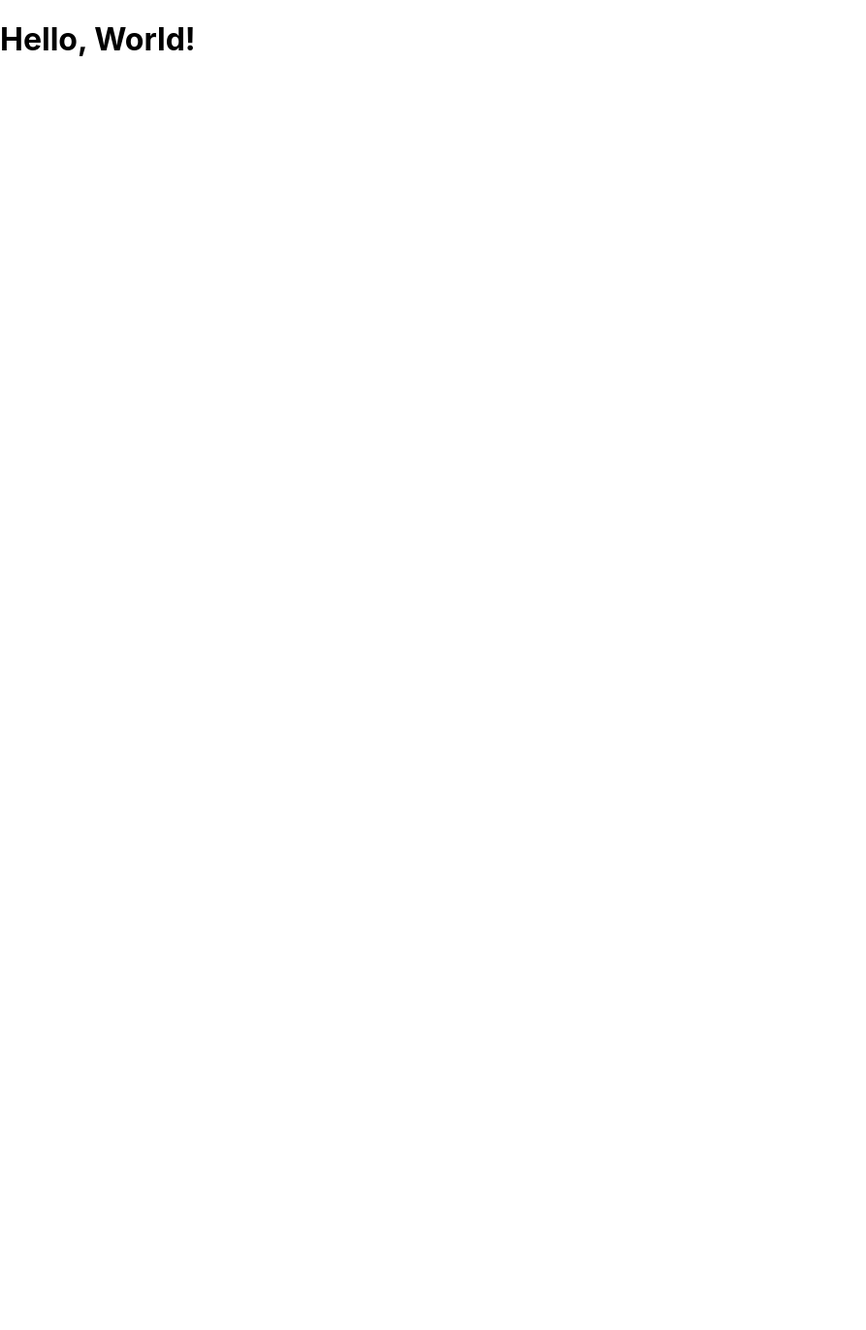
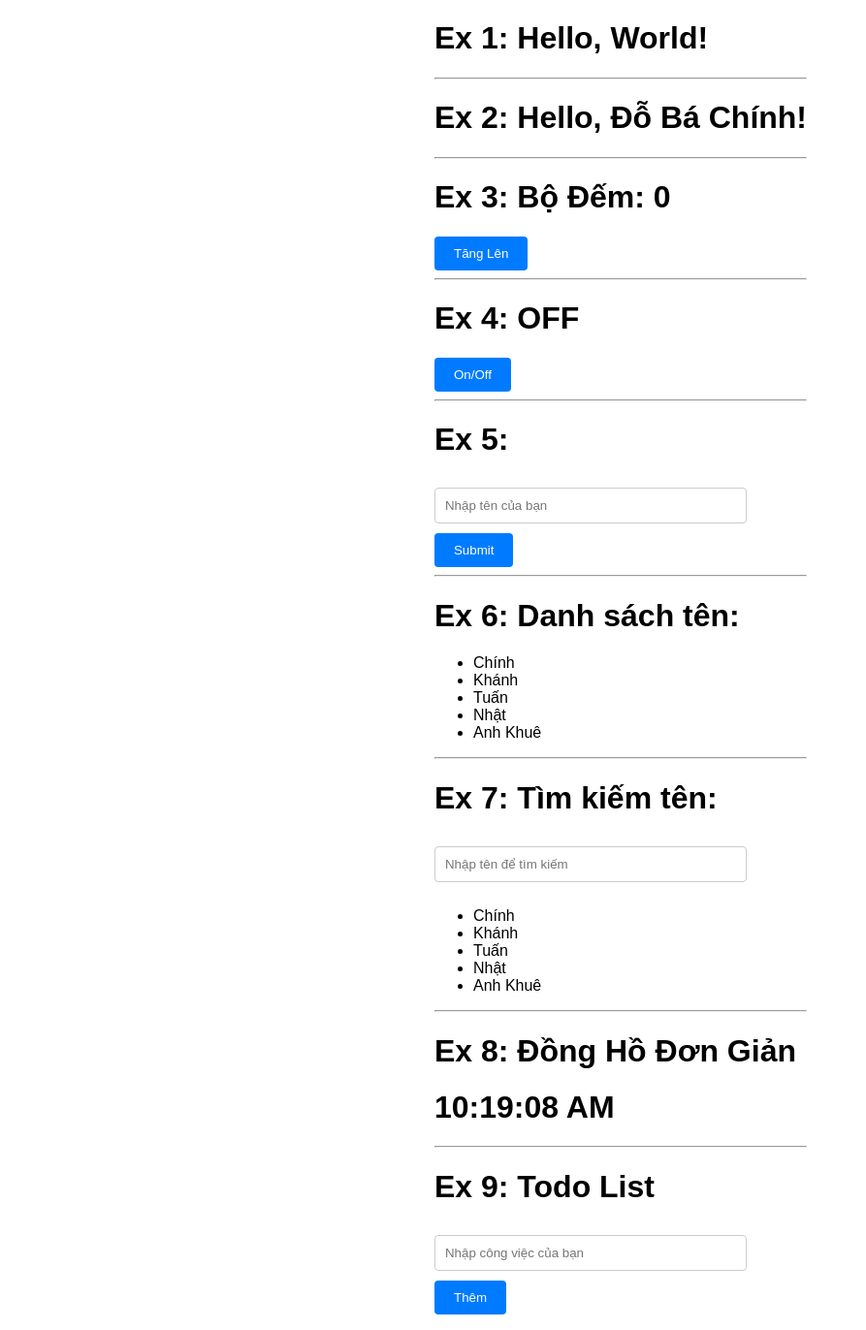
Before and after one commit to dobachinh04/Tigren-React.JS-App, a React (Create React App) app in the folder tigren-app/: page / in a window 1280 px wide. Shown: the whole page at 97% size, without its empty margins (0-893 px from the left). Before the commit the page ends 800 px from the top, so only its background shows below. Built offline with nearby package versions, Linux system fonts and the light colour scheme.

Commit message:
Completed Exercises 1 -> 9

```diff
--- a/tigren-app/src/App.css
+++ b/tigren-app/src/App.css
@@ -1,38 +1,30 @@
-.App {
-  text-align: center;
-}
-
-.App-logo {
-  height: 40vmin;
-  pointer-events: none;
-}
-
-@media (prefers-reduced-motion: no-preference) {
-  .App-logo {
-    animation: App-logo-spin infinite 20s linear;
-  }
-}
-
-.App-header {
-  background-color: #282c34;
-  min-height: 100vh;
+body {
+  font-family: Arial, sans-serif;
   display: flex;
   flex-direction: column;
   align-items: center;
   justify-content: center;
-  font-size: calc(10px + 2vmin);
-  color: white;
 }
 
-.App-link {
-  color: #61dafb;
+button {
+  background-color: #007bff;
+  color: white;
+  border: none;
+  border-radius: 4px;
+  padding: 10px 20px;
+  cursor: pointer;
+  transition: background-color 0.3s;
 }
 
-@keyframes App-logo-spin {
-  from {
-    transform: rotate(0deg);
-  }
-  to {
-    transform: rotate(360deg);
-  }
+button:hover {
+  background-color: #0a3e75;
 }
+
+input {
+  padding: 10px;
+  margin: 10px 0;
+  border: 1px solid #ccc;
+  border-radius: 4px;
+  width: 100%;
+  max-width: 300px;
+}
--- a/tigren-app/src/App.js
+++ b/tigren-app/src/App.js
@@ -1,11 +1,228 @@
-import React from 'react';
-
+import React, { useState, useEffect } from "react";
+import "./App.css";
+// Ex 1: Hello World Component
+// Xuất theo default
 function HelloWorld() {
   return (
     <div>
-      <h1>Hello, World!</h1>
+      <h1>Ex 1: Hello, World!</h1>
+    </div>
+  );
+}
+export default HelloWorld; // Xuất mặc định
+
+// Ex 2: Hiển thị Props
+// Xuất theo name
+export function UserGreeting(props) {
+  return (
+    <div>
+      <hr />
+      <h1>Ex 2: Hello, {props.name}!</h1>
     </div>
   );
 }
 
-export default HelloWorld;
+// Ex 3: Counter component
+export function Counter() {
+  // Sử dụng useState để tạo một state cho bộ đếm
+  const [count, setCount] = useState(0);
+
+  // Hàm xử lý khi nhấn nút
+  const handleIncrement = () => {
+    setCount(count + 1); // Tăng giá trị bộ đếm
+  };
+
+  return (
+    <div>
+      <hr />
+      <h1>Ex 3: Bộ Đếm: {count}</h1>
+      <button onClick={handleIncrement}>Tăng Lên</button>
+    </div>
+  );
+}
+
+// Ex 4: Toggle Component
+export function ToggleButton() {
+  // Sử dụng useState để tạo state cho trạng thái bật/tắt
+  const [isOn, setIsOn] = useState(false);
+
+  // Hàm xử lý khi nhấn nút để đổi trạng thái
+  const handleToggle = () => {
+    setIsOn(!isOn); // Đảo ngược trạng thái giữa true và false
+  };
+
+  return (
+    <div>
+      <hr />
+      {/* Hiển thị "ON" hoặc "OFF" */}
+      <h1>{isOn ? "Ex 4: ON" : "Ex 4: OFF"}</h1>
+
+      {/* Nút nhấn  */}
+      <button onClick={handleToggle}>On/Off</button>
+    </div>
+  );
+}
+
+// Ex 5: Form Handling
+export function NameForm() {
+  const [name, setName] = useState(""); // Lưu trữ giá trị của input
+  const [submittedName, setSubmittedName] = useState(""); // Lưu trữ tên khi submit
+
+  const handleSubmit = (e) => {
+    e.preventDefault(); // Ngăn form reload lại trang
+    setSubmittedName(name); // Đặt tên đã nhập vào state submittedName
+  };
+
+  return (
+    <div>
+      <hr />
+      <form onSubmit={handleSubmit}>
+        <h1>Ex 5:</h1>
+        <input
+          type="text"
+          value={name} // Giá trị của input được liên kết với state 'name'
+          onChange={(e) => setName(e.target.value)} // Cập nhật giá trị 'name' khi người dùng nhập
+          placeholder="Nhập tên của bạn"
+        />
+        <button type="submit">Submit</button>
+      </form>
+      {/* Hiển thị tên đã nhập sau khi submit */}
+      {submittedName && <h2>Tên của bạn là: {submittedName}</h2>}
+    </div>
+  );
+}
+
+// Ex 6: Danh sách (List)
+export function NameList() {
+  // Tạo một mảng chứa các tên
+  const names = ["Chính", "Khánh", "Tuấn", "Nhật", "Anh Khuê"];
+
+  return (
+    <div>
+      <hr />
+      <h1>Ex 6: Danh sách tên:</h1>
+      <ul>
+        {/* Sử dụng phương thức map để render danh sách các tên */}
+        {names.map((name, index) => (
+          <li key={index}>{name}</li> // Hiển thị từng tên
+        ))}
+      </ul>
+    </div>
+  );
+}
+
+// Ex 7: Tìm kiếm trong danh sách
+export function SearchableNameList() {
+  // Tạo một mảng chứa các tên
+  const names = ["Chính", "Khánh", "Tuấn", "Nhật", "Anh Khuê"];
+
+  // State để lưu trữ từ khóa tìm kiếm
+  const [searchTerm, setSearchTerm] = useState("");
+
+  // Lọc danh sách dựa trên từ khóa
+  const filteredNames = names.filter((name) =>
+    name.toLowerCase().includes(searchTerm.toLowerCase())
+  );
+
+  return (
+    <div>
+      <hr />
+      <h1>Ex 7: Tìm kiếm tên:</h1>
+      <input
+        type="text"
+        value={searchTerm}
+        onChange={(e) => setSearchTerm(e.target.value)} // Cập nhật từ khóa tìm kiếm
+        placeholder="Nhập tên để tìm kiếm"
+      />
+      <ul>
+        {/* Hiển thị danh sách tên đã lọc */}
+        {filteredNames.map((name, index) => (
+          <li key={index}>{name}</li>
+        ))}
+      </ul>
+    </div>
+  );
+}
+
+// Ex 8: Đồng hồ đơn giản (Simple Clock)
+export function SimpleClock() {
+  // State để lưu trữ thời gian hiện tại
+  const [currentTime, setCurrentTime] = useState(new Date());
+
+  // Sử dụng useEffect để thiết lập interval cập nhật thời gian mỗi giây
+  useEffect(() => {
+    const intervalId = setInterval(() => {
+      setCurrentTime(new Date()); // Cập nhật thời gian hiện tại
+    }, 1000); // 1000 ms = 1 giây
+
+    // Dọn dẹp interval khi component unmount
+    return () => clearInterval(intervalId);
+  }, []); // Chỉ chạy một lần khi component mount
+
+  // Định dạng thời gian thành chuỗi
+  const formattedTime = currentTime.toLocaleTimeString();
+
+  return (
+    <div>
+      <hr />
+      <h1>Ex 8: Đồng Hồ Đơn Giản</h1>
+      <h1>{formattedTime}</h1> {/* Hiển thị thời gian */}
+    </div>
+  );
+}
+
+// Ex 9: Todo List
+export function TodoList() {
+  // State để lưu trữ danh sách các công việc
+  const [todos, setTodos] = useState([]);
+  const [inputValue, setInputValue] = useState(""); // State cho input công việc mới
+
+  // Hàm thêm công việc vào danh sách
+  const handleAddTodo = (e) => {
+    e.preventDefault(); // Ngăn không cho form reload lại trang
+    if (inputValue.trim()) {
+      // Kiểm tra xem input không rỗng
+      setTodos([...todos, inputValue]); // Thêm công việc vào danh sách
+      setInputValue(""); // Xóa input sau khi thêm
+    }
+  };
+
+  // Hàm xóa công việc
+  const handleDeleteTodo = (index) => {
+    const newTodos = todos.filter((_, i) => i !== index); // Lọc ra công việc không phải là công việc cần xóa
+    setTodos(newTodos); // Cập nhật lại danh sách công việc
+  };
+
+  return (
+    <div>
+      <hr />
+      <h1>Ex 9: Todo List</h1>
+      <form onSubmit={handleAddTodo}>
+        <input
+          type="text"
+          value={inputValue} // Liên kết giá trị input với state
+          onChange={(e) => setInputValue(e.target.value)} // Cập nhật state khi người dùng nhập
+          placeholder="Nhập công việc của bạn"
+        />
+        <button type="submit">Thêm</button>
+      </form>
+      <ul>
+        {/* Hiển thị danh sách công việc */}
+        {todos.map((todo, index) => (
+          <li key={index}>
+            {todo}
+            <button
+              style={{
+                marginLeft: "10px",
+                backgroundColor: "red",
+              }}
+              onClick={() => handleDeleteTodo(index)}
+            >
+              Xóa
+            </button>
+          </li>
+        ))}
+      </ul>
+    </div>
+  );
+}
--- a/tigren-app/src/index.js
+++ b/tigren-app/src/index.js
@@ -1,13 +1,31 @@
-import React from 'react';
-import ReactDOM from 'react-dom/client';
-import './index.css';
-import HelloWorld from './App';
-import reportWebVitals from './reportWebVitals';
+import React from "react";
+import ReactDOM from "react-dom/client";
+import "./index.css";
+import reportWebVitals from "./reportWebVitals";
+import HelloWorld from "./App";
+import {
+  UserGreeting,
+  Counter,
+  ToggleButton,
+  NameForm,
+  NameList,
+  SearchableNameList,
+  SimpleClock,
+  TodoList,
+} from "./App";
 
-const root = ReactDOM.createRoot(document.getElementById('root'));
+const root = ReactDOM.createRoot(document.getElementById("root"));
 root.render(
   <React.StrictMode>
     <HelloWorld />
+    <UserGreeting name="Đỗ Bá Chính" />
+    <Counter />
+    <ToggleButton />
+    <NameForm />
+    <NameList />
+    <SearchableNameList />
+    <SimpleClock />
+    <TodoList />
   </React.StrictMode>
 );
 
```
